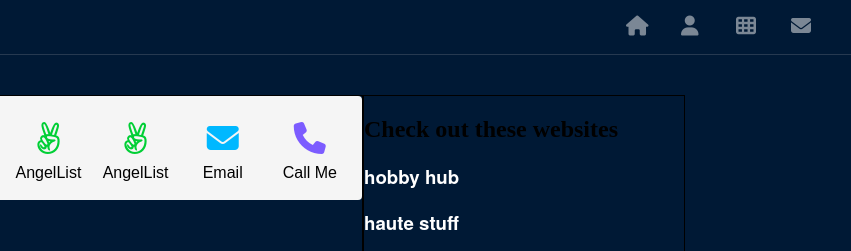
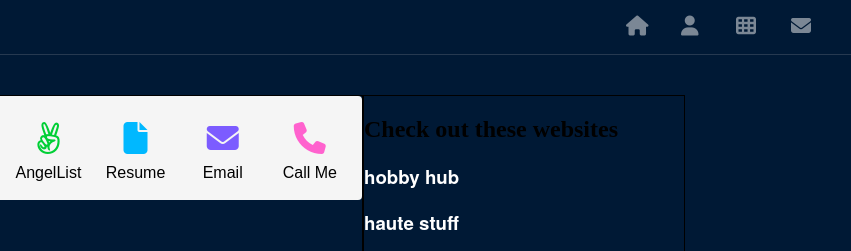
Before and after one commit to huyennguuyen/huyennguuyen.github.io, a plain HTML site: page index.html in a window 1280 px wide. Shown: the top 251 px of the page, 429-1280 px from the left. Drawn offline with Linux system fonts and the light colour scheme.

Commit message:
added resume

```diff
--- a/assets/css/main.css
+++ b/assets/css/main.css
@@ -43,18 +43,25 @@ span {
 
 }
 
+
 .fa-angellist {
     color: rgb(0, 207, 53);
 
 }
 
-.fa-envelope {
+.fa-file {
     color: rgb(0, 184, 255);
 
 }
 
+
+.fa-envelope {
+    color: rgb(124, 92, 255);
+
+}
+
 .fa-phone {
-    color: rgb(124, 92, 255);
+    color: rgb(255, 98, 206);
 }
 
 .inside-box {
--- a/index.html
+++ b/index.html
@@ -40,8 +40,8 @@
                             <span>AngelList</span>
                         </div>
                         <div class="inside-box">
-                            <li class="about-list"><a href="https://angel.co/u/huyen-nguyen-38" class="a-links" target="_blank" rel="noopener noreferrer"><i class="icon-links fa fa-angellist fa-2xl"></i></a></li>
-                            <span>AngelList</span>
+                            <li class="about-list"><a href="./file/resume.pdf" class="a-links" target="_blank" rel="noopener noreferrer"><i class="icon-links fa-solid fa-file fa-2xl"></i></a></li>
+                            <span>Resume</span>
                         </div>
                         <div class="inside-box">
                             <li class="about-list"><a href="mailto: huyennguyen.dev1@gmail.com" class="a-links" target="_blank" rel="noopener noreferrer"><i class="icon-links fa-solid fa-envelope fa-2xl"></i></a></li>
```
Also changed, not shown: 1 other file.
